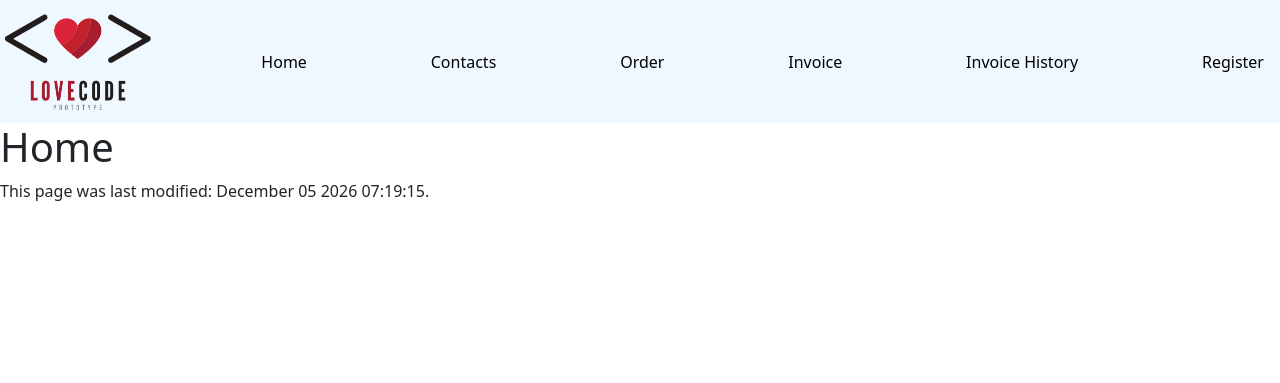
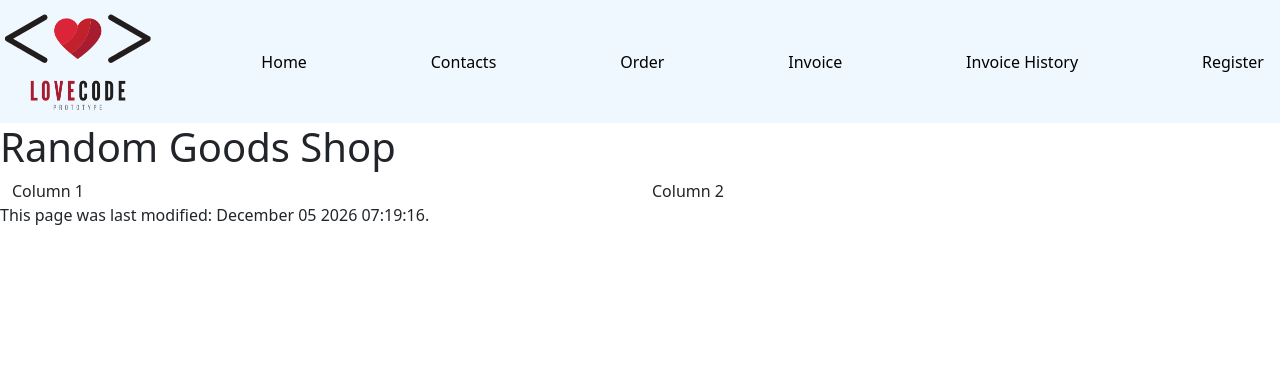
Before and after one commit to Cinnayanny/Software-Development-Fundamentals-PHP-Copy-JW, a PHP site: page / in a window 1280 px wide. Shown: the top 383 px of the page. Run offline with PHP 8.4, Linux system fonts and the light colour scheme.

Commit message:
index.php update

```diff
--- a/index.php
+++ b/index.php
@@ -1,7 +1,18 @@
 <?php include "template.php"?>
+<?php include 'login.php'; ?>
 <title>PHP Template</title>
 <body>
-<h1>Home</h1>
+<h1>Random Goods Shop</h1>
+<div class="container-fluid">
+    <div class="row">
+        <div class="col-6">
+            Column 1
+        </div>
+        <div class="col-6">
+            Column 2
+        </div>
+    </div>
+</div>
 
 <?php echo footer() ?>
 </body>
--- a/orderForm.php
+++ b/orderForm.php
@@ -36,10 +36,10 @@
                     <h2>Products</h2>
                     <!--Product List-->
                     <p>Please enter the quantities of each product:</p>
-                    <label for="orderProduct1" class="form-label"><?php echo $productNames["Catgirl Headphones"]; ?>/label>
+                    <label for="orderProduct1" class="form-label"><?php echo $productNames["Catgirl Headphones"]; ?></label>
                     <input type="number" class="form-control" id="orderProduct1" name="orderProduct1"
                            value="0">
-                    <label for="orderProduct2" class="form-label"><?php echo $productNames["AlrePlush"]; ?>/label>
+                    <label for="orderProduct2" class="form-label"><?php echo $productNames["AlrePlush"]; ?></label>
                     <input type="number" class="form-control" id="orderProduct2" name="orderProduct2"
                            value="0">
                     <label for="orderProduct3" class="form-label"><?php echo $productNames["Funny Jigsaw"]; ?></label>
```
